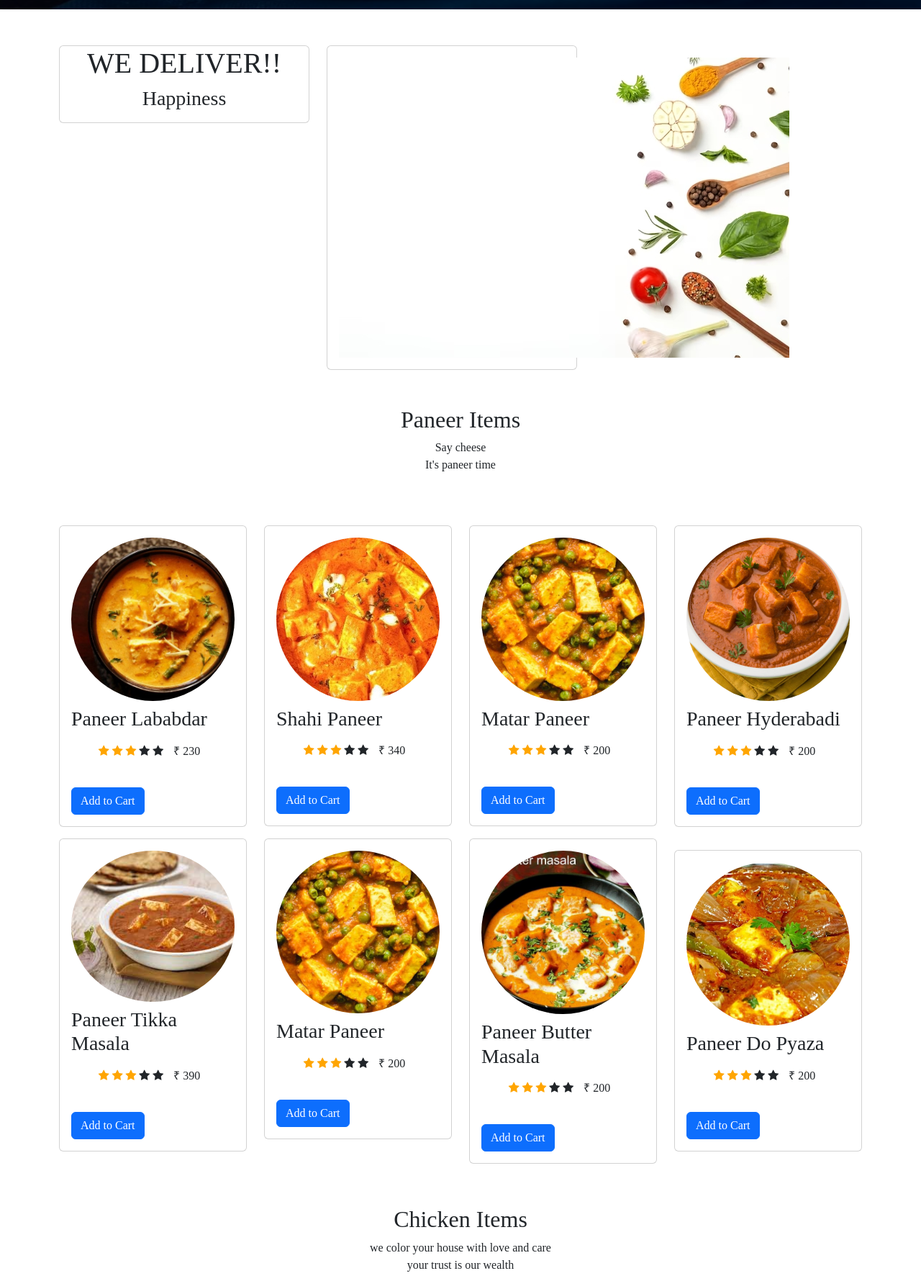
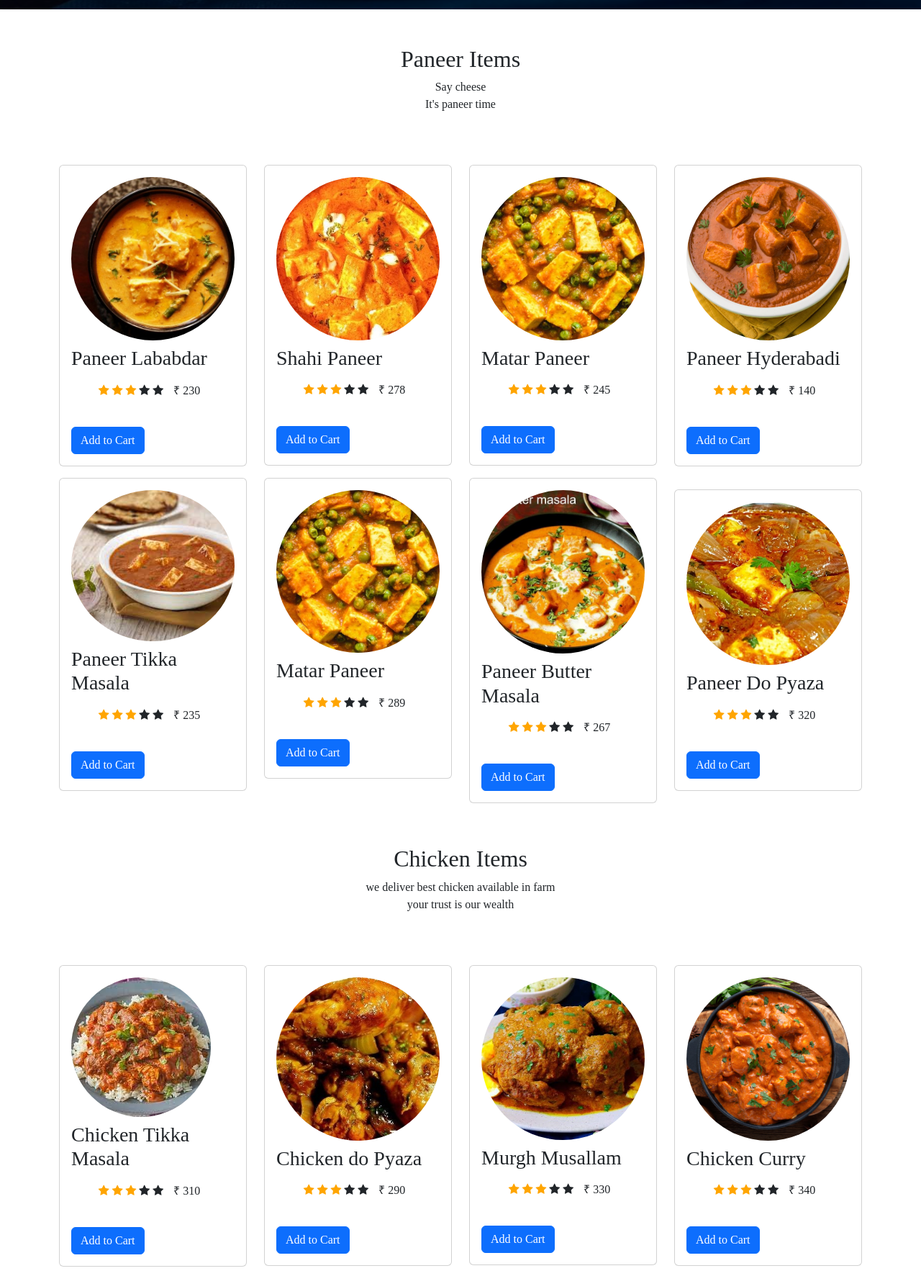
Before and after one commit to Aryansan1999/Minor-Project-Kiit, a plain HTML site: page index.html in a window 1280 px wide. Shown: the part 787-2560 px from the top of the page at 72% size. Drawn offline with nearby package versions, Linux system fonts and the light colour scheme.

Commit message:
Update index.html

```diff
--- a/index.html
+++ b/index.html
@@ -101,90 +101,6 @@
     </div>
 
 
-
-    <section id="services" class="services section-padding">
-        <div class="container">
-            <div class="row">
-
-
-                <div class="row">
-                    <div class="col-12 col-md-12 col-lg-4">
-                        <div class="card text-center pb-2">
-                            <h1>WE DELIVER!!</h1>
-                            <h3>Happiness</h3>
-                        </div>
-                    </div>
-                    <div class="col-12 col-md-12 col-lg-4">
-                        <div class="card text-center">
-                            <div class="card-body">
-                                <img src="banner.jpg" alt="banner">
-                            </div>
-                        </div>
-                    </div>
-                </div>
-            </div>
-        </div>
-    </section>
-    <!-- <section id="portfolio" class="portfolio section-padding">
-        <div class="container">
-            <div class="row">
-                <div class="col-md-12">
-                    <div class="section-header text-center pb-5">
-                        <h2>Our Projects</h2>
-                        <p>
-                            we color your house with love and care <br> your trust is our wealth
-                        </p>
-                    </div>
-                </div>
-            </div>
-            <div class="row">
-                <div class="col-12 col-md-12 col-lg-4">
-                    <div class="card text my-2 bg-white pb-2">
-                        <div class="card-body text-dark">
-
-                            <div class="img-area mb-4">
-                                <img src="pro1.jpg" alt="" class="img-fluid">
-                            </div>
-                            <h3 class="card-title">Painting Peace</h3>
-                            <p class="lead">Lorem ipsum dolor sit amet consectetur adipisicing elit. Facere expedita ut
-                                fugiat aspernatur! Commodi voluptate vitae fugit labore dolor consequuntur.</p>
-                            <Button class="btn bg-warning text-dark">Learn More</Button>
-                        </div>
-                    </div>
-                </div>
-                <div class="col-12 col-md-12 col-lg-4">
-                    <div class="card text my-2 bg-white pb-2">
-                        <div class="card-body text-dark">
-
-                            <div class="img-area mb-4">
-                                <img src="pro2.jpg" alt="" class="img-fluid">
-                            </div>
-                            <h3 class="card-title">Painting Peace</h3>
-                            <p class="lead">Lorem ipsum dolor sit amet consectetur adipisicing elit. Facere expedita ut
-                                fugiat aspernatur! Commodi voluptate vitae fugit labore dolor consequuntur.</p>
-                            <Button class="btn bg-warning text-dark">Learn More</Button>
-                        </div>
-                    </div>
-                </div>
-                <div class="col-12 col-md-12 col-lg-4">
-                    <div class="card text my-2 bg-white pb-2">
-                        <div class="card-body text-dark">
-
-                            <div class="img-area mb-4">
-                                <img src="pro3.jpg" alt="" class="img-fluid">
-                            </div>
-                            <h3 class="card-title">Painting Peace</h3>
-                            <p class="lead">Lorem ipsum dolor sit amet consectetur adipisicing elit. Facere expedita ut
-                                fugiat aspernatur! Commodi voluptate vitae fugit labore dolor consequuntur.</p>
-                            <Button class="btn bg-warning text-dark">Learn More</Button>
-                        </div>
-                    </div>
-                </div>
-
-            </div>
-        </div>
-    </section> -->
-
     <section id="team" class="team section-padding">
         <div class="container">
             <div class="row">
@@ -211,7 +127,8 @@
                                 <span class="fa fa-star"></span>
                                 <p class="amount">₹ 230</p>
                             </div>
-                            <Button class="btn btn-primary" type="submit">Add to Cart</Button>
+                            <Button onclick="addButtonClickHandler('Paneer Lababdar','340')" class="btn btn-primary"
+                                type="submit">Add to Cart</Button>
                             <script src="index.js"></script>
                         </div>
                     </div>
@@ -227,9 +144,12 @@
                                 <span class="fa fa-star checked"></span>
                                 <span class="fa fa-star"></span>
                                 <span class="fa fa-star"></span>
-                                <p class="amount">₹ 340</p>
+                                <p class="amount">₹ 278</p>
                             </div>
-                            <Button class="btn btn-primary" type="submit">Add to Cart</Button>
+
+                            <Button onclick="addButtonClickHandler('Shahi Paneer','278')" class="btn btn-primary"
+                                type="submit">Add to Cart</Button>
+                            <script src="index.js"></script>
                         </div>
                     </div>
                 </div>
@@ -244,9 +164,11 @@
                                 <span class="fa fa-star checked"></span>
                                 <span class="fa fa-star"></span>
                                 <span class="fa fa-star"></span>
-                                <p class="amount">₹ 200</p>
+                                <p class="amount">₹ 245</p>
                             </div>
-                            <Button class="btn btn-primary" type="submit">Add to Cart</Button>
+                            <Button onclick="addButtonClickHandler('Matar Paneer','245')" class="btn btn-primary"
+                                type="submit">Add to Cart</Button>
+                            <script src="index.js"></script>
                         </div>
                     </div>
                 </div>
@@ -261,9 +183,11 @@
                                 <span class="fa fa-star checked"></span>
                                 <span class="fa fa-star"></span>
                                 <span class="fa fa-star"></span>
-                                <p class="amount">₹ 200</p>
+                                <p class="amount">₹ 140</p>
                             </div>
-                            <Button class="btn btn-primary" type="submit">Add to Cart</Button>
+                            <Button onclick="addButtonClickHandler('Paneer Hyderabadi','140')" class="btn btn-primary"
+                            type="submit">Add to Cart</Button>
+                        <script src="index.js"></script>
                         </div>
                     </div>
                 </div>
@@ -278,9 +202,11 @@
                                 <span class="fa fa-star checked"></span>
                                 <span class="fa fa-star"></span>
                                 <span class="fa fa-star"></span>
-                                <p class="amount">₹ 390</p>
+                                <p class="amount">₹ 235</p>
                             </div>
-                            <Button class="btn btn-primary" type="submit">Add to Cart</Button>
+                            <Button onclick="addButtonClickHandler('Paneer Tikka Masala','335')" class="btn btn-primary"
+                            type="submit">Add to Cart</Button>
+                        <script src="index.js"></script>
                         </div>
                     </div>
                 </div>
@@ -295,9 +221,11 @@
                                 <span class="fa fa-star checked"></span>
                                 <span class="fa fa-star"></span>
                                 <span class="fa fa-star"></span>
-                                <p class="amount">₹ 200</p>
+                                <p class="amount">₹ 289</p>
                             </div>
-                            <Button class="btn btn-primary" type="submit">Add to Cart</Button>
+                            <Button onclick="addButtonClickHandler('Matar Paneer','289')" class="btn btn-primary"
+                            type="submit">Add to Cart</Button>
+                        <script src="index.js"></script>
                         </div>
                     </div>
                 </div>
@@ -312,9 +240,11 @@
                                 <span class="fa fa-star checked"></span>
                                 <span class="fa fa-star"></span>
                                 <span class="fa fa-star"></span>
-                                <p class="amount">₹ 200</p>
+                                <p class="amount">₹ 267</p>
                             </div>
-                            <Button class="btn btn-primary" type="submit">Add to Cart</Button>
+                            <Button onclick="addButtonClickHandler('Paneer Butter Masala','267')" class="btn btn-primary"
+                            type="submit">Add to Cart</Button>
+                        <script src="index.js"></script>
                         </div>
                     </div>
                 </div>
@@ -329,9 +259,11 @@
                                 <span class="fa fa-star checked"></span>
                                 <span class="fa fa-star"></span>
                                 <span class="fa fa-star"></span>
-                                <p class="amount">₹ 200</p>
+                                <p class="amount">₹ 320</p>
                             </div>
-                            <Button class="btn btn-primary" type="submit">Add to Cart</Button>
+                            <Button onclick="addButtonClickHandler('Paneer Do Pyaza','320')" class="btn btn-primary"
+                            type="submit">Add to Cart</Button>
+                        <script src="index.js"></script>
                         </div>
                     </div>
                 </div>
@@ -350,7 +282,7 @@
                     <div class="section-header text-center pb-5">
                         <h2>Chicken Items</h2>
                         <p>
-                            we color your house with love and care <br> your trust is our wealth
+                            we deliver best chicken available in farm <br> your trust is our wealth
                         </p>
                     </div>
                 </div>
@@ -1028,32 +960,33 @@
                     <div class="section-header text-center pb-5">
                         <h2>Contact Us</h2>
                         <p>
-                            we color your house with love and care <br> your trust is our wealth
+                            we would love to help you out!! <br> Feel free to contact us
                         </p>
                     </div>
                 </div>
             </div>
             <div class="row m-0">
                 <div class="col-md-12 p-0 pt-4 p-4 pb-4">
-                    <form action="2005152@kiit.ac.in" method="post" enctype="text/plain" class="bg-light p-4.m-auto">
+                    <form  id="qq">
                         <div class="row">
-                            <div class="col-md-12">
+
                                 <div class="mb-3">
-                                    <input type="text" class="form-control" required placeholder="Your full name">
+                                    <input type="text" class="form-control" id="name" required placeholder="Your full name">
+                                </div>
+
+
+                                <div class="mb-3">
+                                    <input type="email" class="form-control" id="email" required placeholder="Your full email">
+                                </div>
+
+
+                                <div class="mb-3">
+                                    <textarea rows="3" class="form-control" name="query" id="query" placeholder="Your query here"></textarea>
                                 </div>
                             </div>
-                            <div class="col-md-12">
-                                <div class="mb-3">
-                                    <input type="email" class="form-control" required placeholder="Your full email">
-                                </div>
-                            </div>
-                            <div class="col-md-12">
-                                <div class="mb-3">
-                                    <textarea rows="3" class="form-control" placeholder="Your query here"></textarea>
-                                </div>
-                            </div>
-                            <Button type="submit" value="Send" class="btn btn-warning btn-lg btn-block mt-3">Send
-                                Now</Button>
+                            <Button type="submit"  class="btn btn-warning btn-lg btn-block mt-3">SendNow</Button>
+                            <script src="https://www.gstatic.com/firebasejs/4.3.0/firebase.js"></script>
+                            <script src="contact.js"></script>
                         </div>
                     </form>
                 </div>
@@ -1105,8 +1038,7 @@
     </footer>
 
 
-
     <script src="https://cdn.jsdelivr.net/npm/bootstrap@5.2.3/dist/js/bootstrap.bundle.min.js"></script>
-</body>33
+</body>
 
 </html>
```
